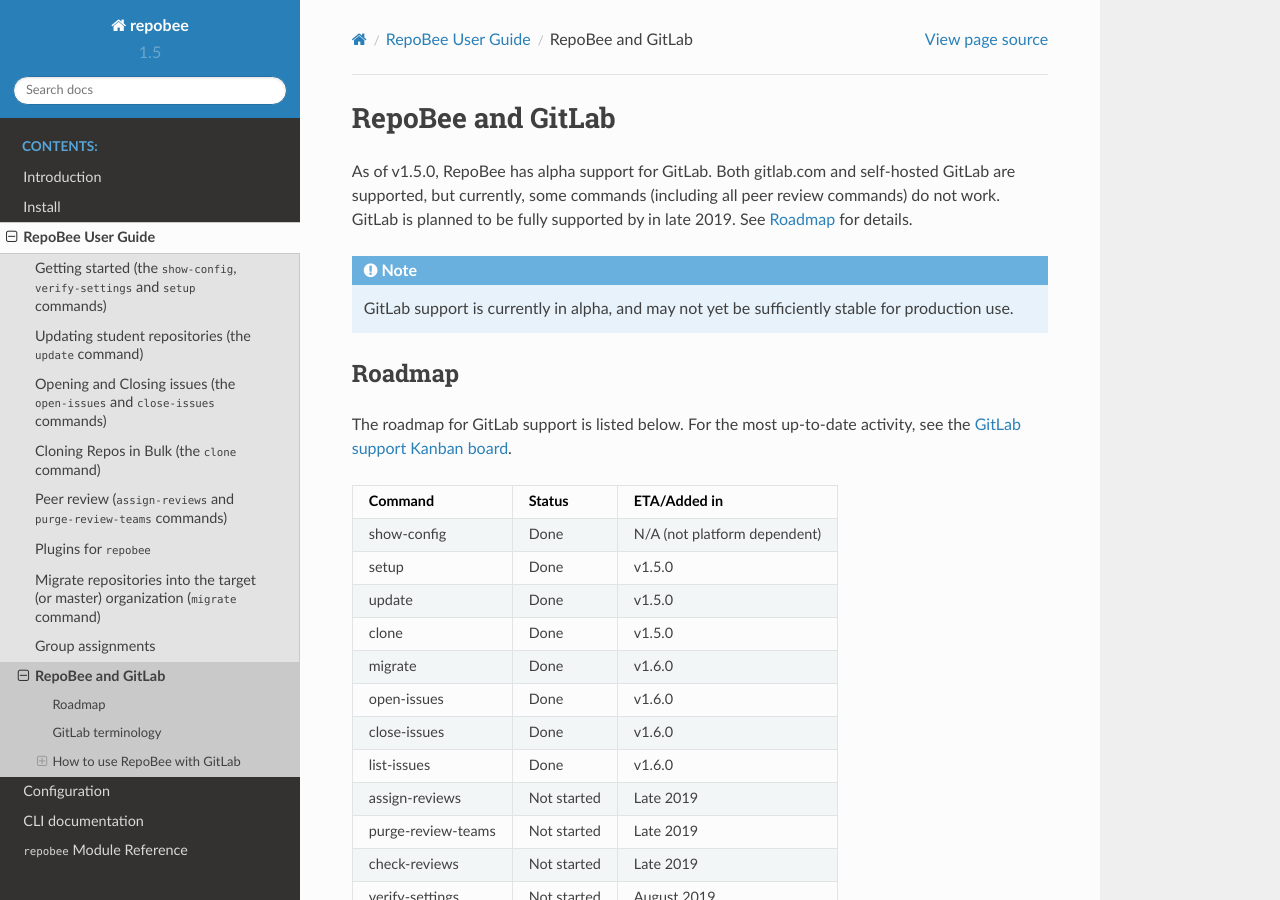
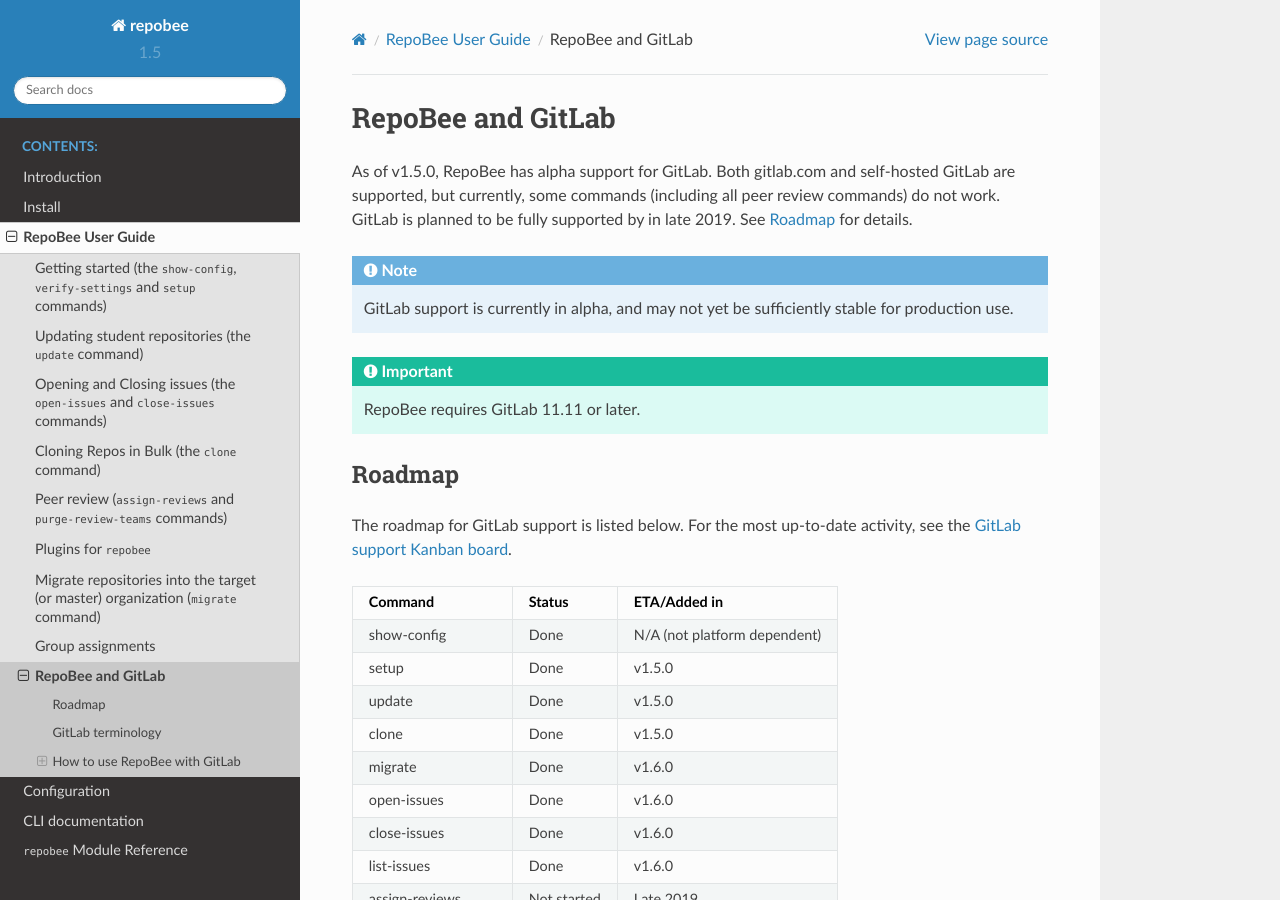
Before and after one commit to repobee/repobee, a Sphinx documentation site: the page built from docs/gitlab.rst, in a window 1280 px wide and 900 px high. Built offline with Sphinx 7.4.7 and the Read the Docs theme 2.0.0, drawn with Linux system fonts in a browser that asks for light colours.

Commit message:
Add note about requiring GitLab 11.11

```diff
--- a/docs/gitlab.rst
+++ b/docs/gitlab.rst
@@ -11,6 +11,10 @@
 
    GitLab support is currently in alpha, and may not yet be sufficiently stable
    for production use.
+
+.. important::
+
+   RepoBee requires GitLab 11.11 or later.
 
 .. _gitlab_roadmap:
 
```
